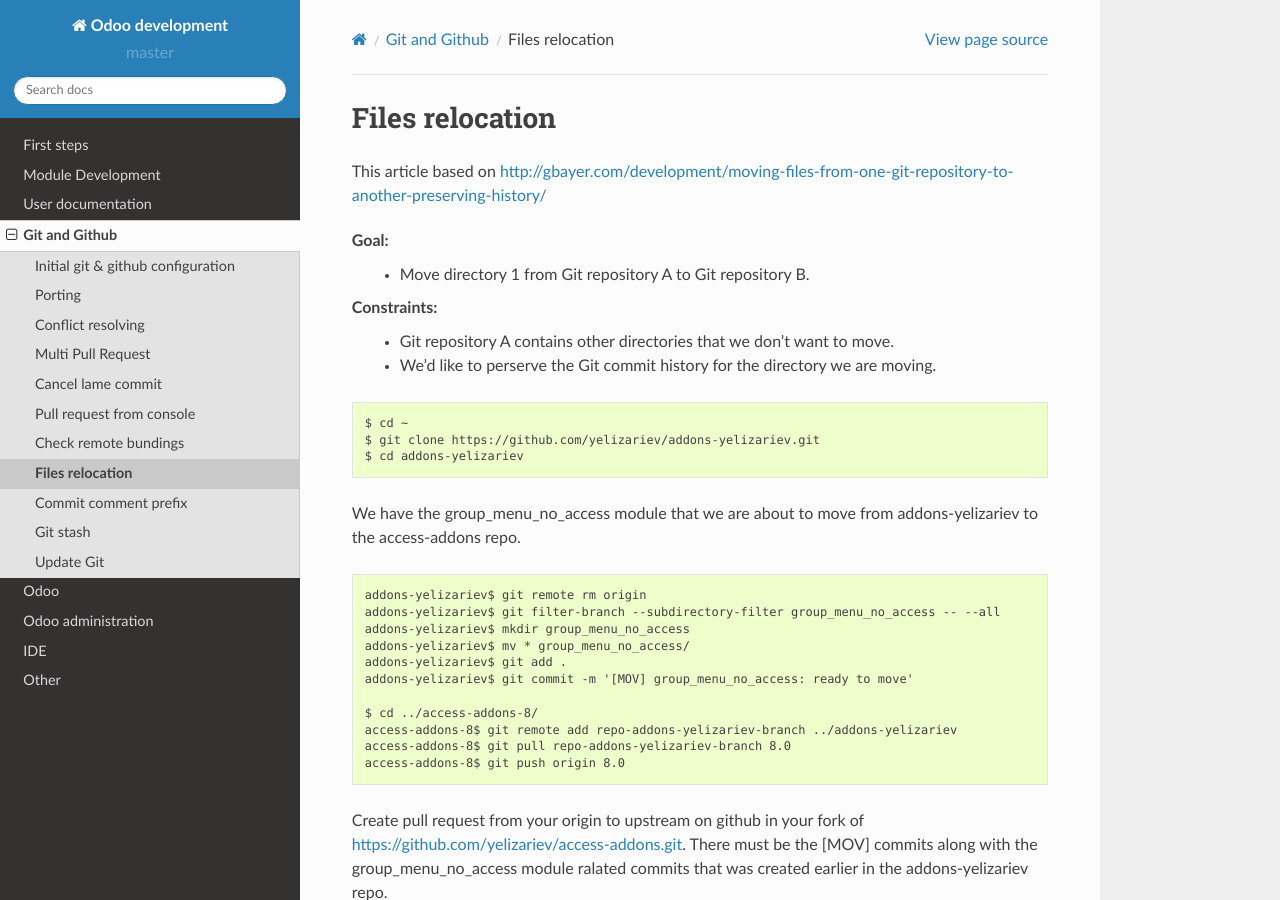
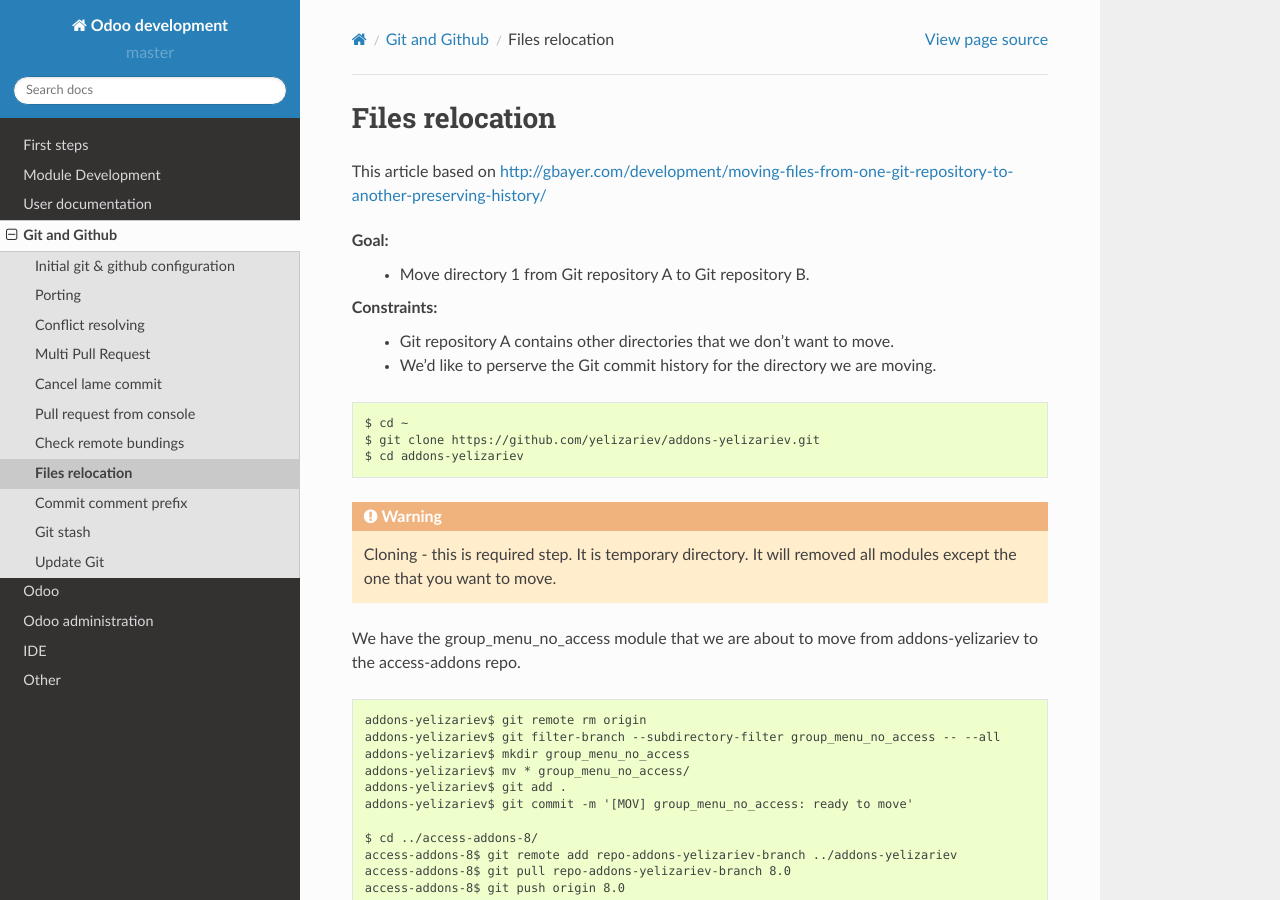
Before and after one commit to itpp-labs/odoo-development, a Sphinx documentation site: the page built from docs/git/files-relocation.rst, in a window 1280 px wide and 900 px high. Built offline with Sphinx 7.4.7 and the Read the Docs theme 2.0.0, drawn with Linux system fonts in a browser that asks for light colours; pages that are not in the unit, such as notebooks, are missing from menus.

Commit message:
[DOC] Added warning about the need of cloning in the Files relocation section

```diff
--- a/docs/git/files-relocation.rst
+++ b/docs/git/files-relocation.rst
@@ -14,6 +14,9 @@
  $ cd ~
  $ git clone https://github.com/yelizariev/addons-yelizariev.git
  $ cd addons-yelizariev
+
+
+.. warning:: Cloning - this is required step. It is temporary directory. It will removed all modules except the one that you want to move.
 
 We have the group_menu_no_access module that we are about to move from addons-yelizariev
 to the access-addons repo.
```
